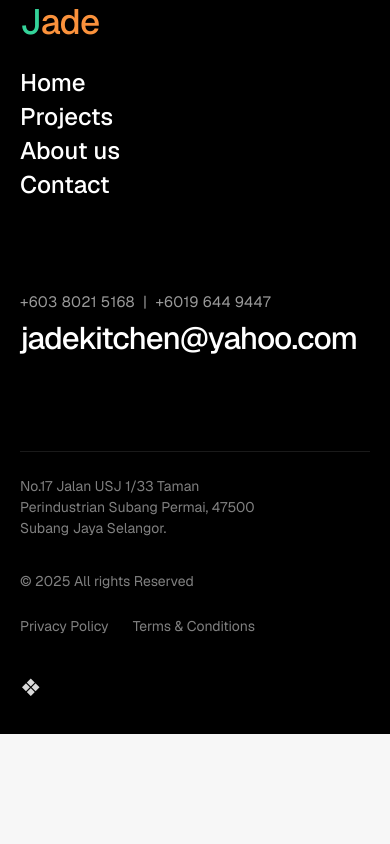
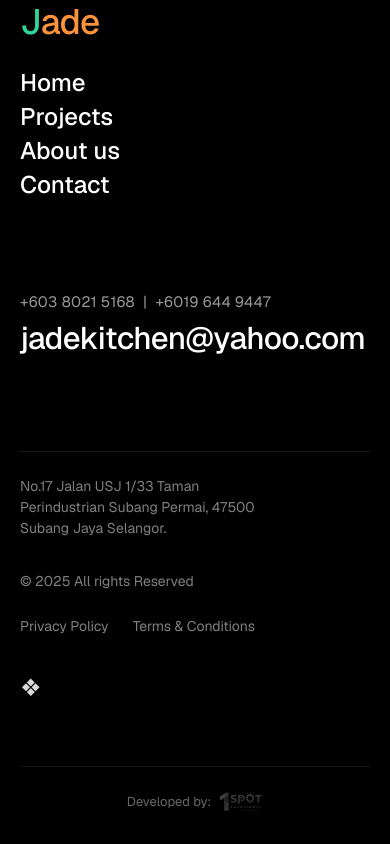
Before and after one commit to omarfaruk16/Jade, a Next.js app in the folder frontend/: page /about in a window 390 px wide. Shown: the part 5788-6632 px from the top of the page. Before the commit the page ends 6522 px from the top, so only its background shows below. Built offline with nearby package versions, Linux system fonts and the light colour scheme; no server answers.

Commit message:
feat(design): add ScaleBlur animation to hero & footer, add 1spot solution signature

```diff
--- a/frontend/src/app/layout.tsx
+++ b/frontend/src/app/layout.tsx
@@ -22,7 +22,7 @@ export default function RootLayout({
 }>) {
   return (
     <html lang="en" data-scroll-behavior="smooth">
-      <body className={`${GeistSans.variable}`}>
+      <body className={`${GeistSans.variable}`} suppressHydrationWarning>
         {children}
       </body>
     </html>
--- a/frontend/src/components/home/HeroSection.tsx
+++ b/frontend/src/components/home/HeroSection.tsx
@@ -2,6 +2,7 @@
 
 import { motion } from 'framer-motion';
 import styles from './HeroSection.module.css';
+import ScaleBlur from '../layout/ScaleBlur';
 
 export default function HeroSection() {
   return (
@@ -23,14 +24,13 @@ export default function HeroSection() {
             </motion.p>
 
             <div style={{ overflow: 'hidden' }}>
-              <motion.h1
-                className={styles.title}
-                initial={{ opacity: 0, y: 120 }}
-                animate={{ opacity: 1, y: 0 }}
-                transition={{ duration: 1.2, ease: [0.22, 1, 0.36, 1], delay: 0.35 }}
-              >
-                The Best Interior<br />Company in<br />Malaysia
-              </motion.h1>
+              <h1 className={styles.title}>
+                <ScaleBlur text="The Best Interior" stagger={0.03} />
+                <br />
+                <ScaleBlur text="Company in" stagger={0.03} />
+                <br />
+                <ScaleBlur text="Malaysia" stagger={0.03} />
+              </h1>
             </div>
           </div>
 
--- a/frontend/src/components/layout/Footer.module.css
+++ b/frontend/src/components/layout/Footer.module.css
@@ -294,3 +294,53 @@
     margin-top: 0.5rem;
   }
 }
+
+.developerSignature {
+  display: flex;
+  justify-content: center;
+  align-items: center;
+  gap: 12px;
+  font-size: 14px;
+  color: rgba(255, 255, 255, 0.4);
+  margin-top: 1.5rem;
+  border-top: 1px solid rgba(255, 255, 255, 0.08);
+  padding-top: 2rem;
+  width: 100%;
+}
+
+.devLogoLink {
+  display: inline-flex;
+  align-items: center;
+}
+
+.devLogo {
+  height: 24px;
+  width: auto;
+  opacity: 0.5;
+  transition: opacity 0.3s cubic-bezier(0.4, 0, 0.2, 1), filter 0.3s cubic-bezier(0.4, 0, 0.2, 1), transform 0.3s cubic-bezier(0.4, 0, 0.2, 1);
+  filter: grayscale(1) brightness(0.8);
+}
+
+.devLogoLink:hover .devLogo {
+  opacity: 1;
+  filter: grayscale(0) brightness(1.1);
+  transform: scale(1.05);
+}
+
+.emailBlur {
+  display: inline-flex;
+  justify-content: center;
+}
+
+@media (max-width: 768px) {
+  .developerSignature {
+    margin-top: 1rem;
+    padding-top: 1.5rem;
+    font-size: 13px;
+    gap: 8px;
+  }
+
+  .devLogo {
+    height: 20px;
+  }
+}
--- a/frontend/src/components/layout/Footer.tsx
+++ b/frontend/src/components/layout/Footer.tsx
@@ -2,6 +2,7 @@
 
 import Link from 'next/link';
 import styles from './Footer.module.css';
+import ScaleBlur from './ScaleBlur';
 
 const DiamondStarIcon = () => (
   <span className={styles.diamondStar}>❖</span>
@@ -38,7 +39,9 @@ export default function Footer() {
         {/* MIDDLE ROW */}
         <div className={styles.middleRow}>
           <p className={styles.phoneNumbers}>+603 8021 5168 &nbsp;|&nbsp; +6019 644 9447</p>
-          <a href="mailto:jadekitchen@yahoo.com" className={styles.emailText}>jadekitchen@yahoo.com</a>
+          <a href="mailto:jadekitchen@yahoo.com" className={styles.emailText}>
+            <ScaleBlur text="jadekitchen@yahoo.com" className={styles.emailBlur} />
+          </a>
         </div>
 
         {/* BOTTOM ROW */}
@@ -67,6 +70,14 @@ export default function Footer() {
 
         </div>
 
+        {/* DEVELOPED BY BRAND SIGNATURE */}
+        <div className={styles.developerSignature}>
+          <span>Developed by:</span>
+          <a href="https://1spotsolution.com" target="_blank" rel="noopener noreferrer" className={styles.devLogoLink}>
+            <img src="/images/1spotsolution-logo.webp" alt="1spot solution logo" className={styles.devLogo} />
+          </a>
+        </div>
+
       </div>
     </footer>
   );
--- /dev/null
+++ b/frontend/src/components/layout/ScaleBlur.tsx
@@ -0,0 +1,41 @@
+'use client';
+
+import { motion } from 'framer-motion';
+
+interface ScaleBlurProps {
+  text: string;
+  stagger?: number;
+  className?: string;
+}
+
+export default function ScaleBlur({ text, stagger = 0.05, className = "" }: ScaleBlurProps) {
+  const chars = (str: string) => str.split("");
+
+  return (
+    <motion.span
+      className={`inline-flex flex-wrap ${className}`}
+      initial="hidden"
+      whileInView="visible"
+      viewport={{ once: true, margin: "-50px" }}
+      variants={{ visible: { transition: { staggerChildren: stagger } } }}
+    >
+      {chars(text).map((c, i) => (
+        <motion.span
+          key={i}
+          style={{ display: "inline-block", whiteSpace: "pre" }}
+          variants={{
+            hidden: { opacity: 0, scale: 0.2, filter: "blur(10px)" },
+            visible: {
+              opacity: 1,
+              scale: 1,
+              filter: "blur(0px)",
+              transition: { duration: 0.5, ease: [0.34, 1.56, 0.64, 1] }
+            }
+          }}
+        >
+          {c}
+        </motion.span>
+      ))}
+    </motion.span>
+  );
+}
```
Also changed, not shown: frontend/public/images/1spotsolution-logo.webp (added).
